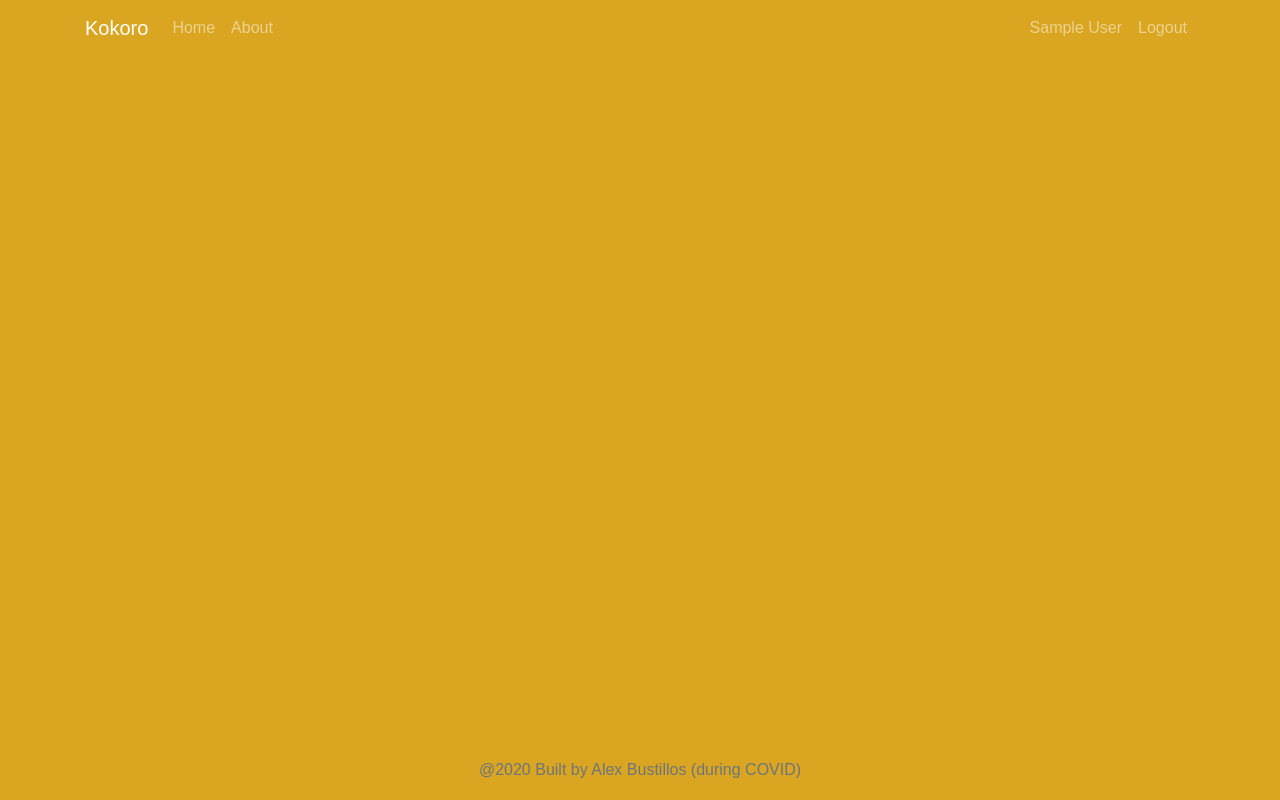
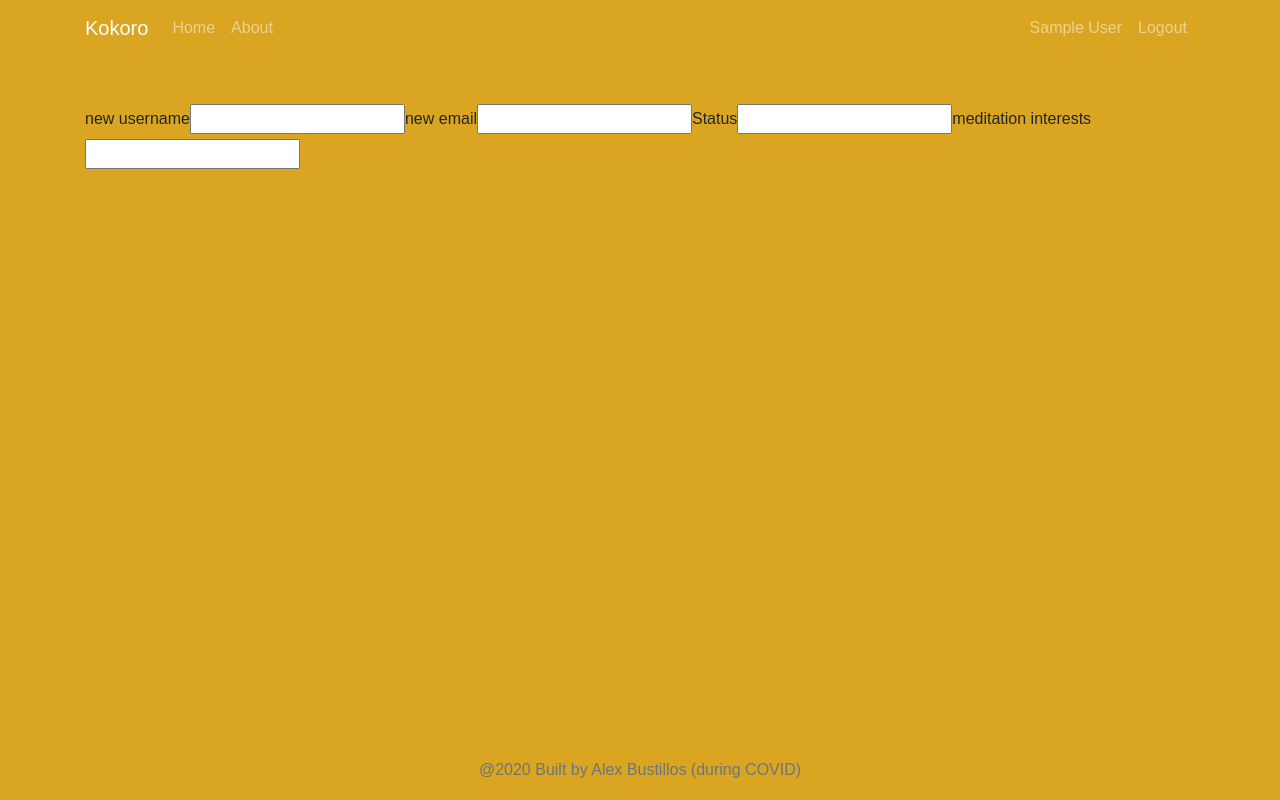
Before and after one commit to AlexJBustillos/kokoro-client, a React (Create React App) app: page /Edit in a window 1280 px wide. Built offline with nearby package versions, Linux system fonts and the light colour scheme; no server answers; sample sign-in values are in the browser's storage.

Commit message:
userEdit

```diff
--- a/src/App.js
+++ b/src/App.js
@@ -16,7 +16,7 @@ import Signup from './components/Signup';
 import Login from './components/Login';
 import About from './components/About';
 import Journal from'./components/Journal';
-
+import userEdit from './components/userEdit';
 
 const PrivateRoute = ({ component: Component, ...rest }) => {
   const user = localStorage.getItem('jwtToken');
@@ -70,6 +70,7 @@ function App() {
           <Route path='/journal' component={Journal}/>
           <PrivateRoute path="/profile" component={ Profile } user={currentUser}/>
           <PrivateRoute path="/details" component={ ProfileDetails } user={currentUser}/>
+          <PrivateRoute path="/Edit" component={userEdit} user={currentUser}/>
           <Route exact path="/" component={ Welcome }/>
         </Switch>
       </div>
--- a/src/components/Welcome.js
+++ b/src/components/Welcome.js
@@ -7,7 +7,7 @@ const Welcome = () => {
             <div id="carouselExampleSlidesOnly" className="carousel slide" data-bs-ride="carousel">
   <div className="carousel-inner">
     <div className="carousel-item active">
-      <img src="https://imgur.com/pjyIBtU" className="d-block w-100" alt="cannot show"/>
+      <img src="https://imgur.com/U0A68yj" className="d-block w-100" alt="cannot show"/>
     </div>
     <div className="carousel-item">
       <img src="..." className="d-block w-100" alt="cannot show"/>
--- /dev/null
+++ b/src/components/userEdit.js
@@ -0,0 +1,24 @@
+import React from "react"
+
+const userEdit = () =>{
+    return(
+        <div>
+            <form>
+                <label for="newName">new username</label>
+                <input type="text" id="newName"></input>
+                <label for="newEmail"> new email</label>
+                <input type="text" id="newEmail"></input>
+                <label for="status">Status</label>
+                <input type="text" id="status"></input>
+                <label for="medType">meditation interests</label>
+                <input type="text" id="medType"></input>
+            </form>
+        </div>
+    )
+}
+
+
+
+
+
+export default userEdit;
```
